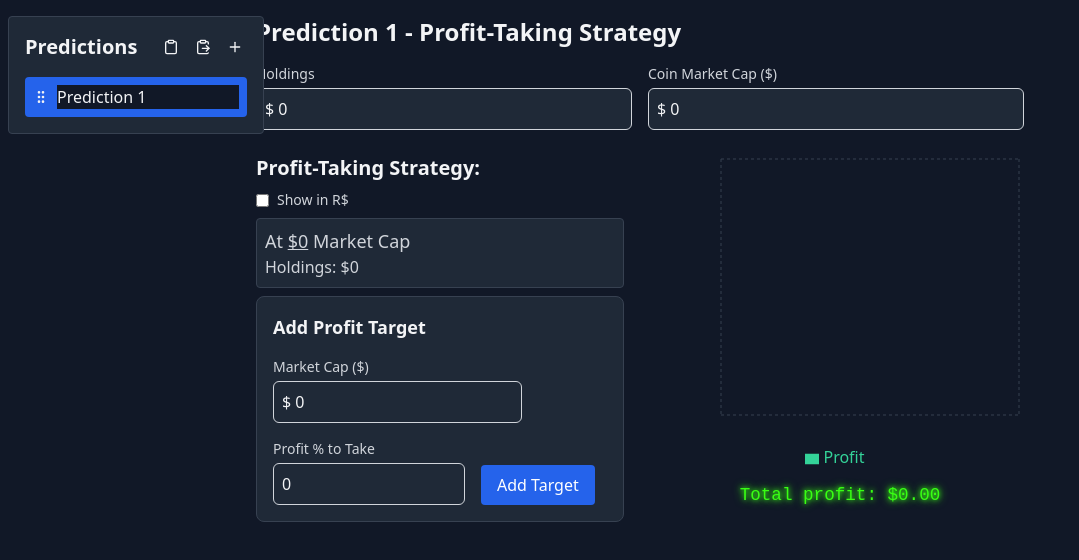
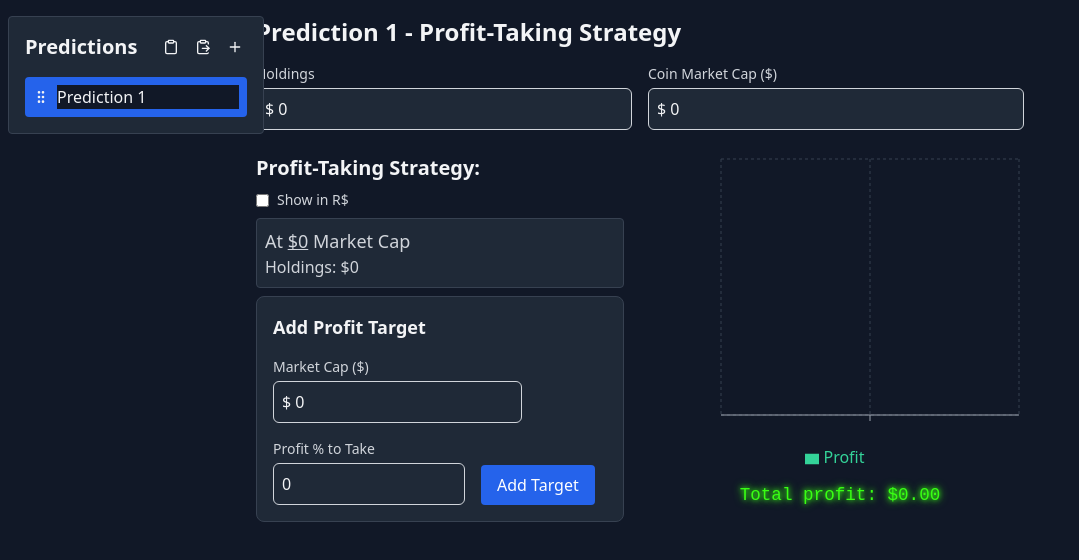
Before and after one commit to ps1312/coin-profit-taking, a React (Vite) app: page / in a window 1280 px wide. Shown: the top 560 px of the page, without its empty margins (0-1079 px from the left). Built offline with nearby package versions, Linux system fonts and the light colour scheme.

Commit message:
use context in chart

```diff
--- a/src/App.tsx
+++ b/src/App.tsx
@@ -1,14 +1,10 @@
-import { useContext } from "react"
 import { PredictionCharts } from "./components/PredictionCharts"
 import { MilestoneList } from "./components/MilestoneList"
 import { AddTargetForm } from "./components/AddTargetForm"
 import { Sidebar } from "./components/Sidebar/Sidebar"
 import { CoinDataForm } from "./components/CoinDataForm"
-import { PredictionsContext } from "./PredictionsContext"
 
 const App = () => {
-  const { sortedTargets } = useContext(PredictionsContext)
-
   return (
     <div className="py-4 bg-gray-900 text-gray-100 min-h-screen">
       <div className="flex">
@@ -28,7 +24,7 @@ const App = () => {
               <AddTargetForm />
             </div>
 
-            <PredictionCharts data={sortedTargets.slice(1)} />
+            <PredictionCharts />
           </div>
         </div>
       </div>
--- a/src/components/PredictionCharts.tsx
+++ b/src/components/PredictionCharts.tsx
@@ -8,20 +8,22 @@ import {
   Legend,
   ResponsiveContainer,
 } from "recharts"
-import { Milestone } from "../types"
 import { CRTTerminal } from "./CRTTerminal"
+import { useContext } from "react"
+import { PredictionsContext } from "../PredictionsContext"
 
-interface PredictionChartsProps {
-  data: Milestone[]
-}
+export const PredictionCharts = () => {
+  const { prediction } = useContext(PredictionsContext)
 
-export const PredictionCharts = ({ data }: PredictionChartsProps) => {
-  const formattedData = data.map((milestone) => ({
+  const formattedData = prediction.milestones.map((milestone) => ({
     ...milestone,
     profit: milestone.profit.toFixed(2),
   }))
 
-  const profitSum = data.reduce((acc, milestone) => acc + milestone.profit, 0)
+  const profitSum = prediction.milestones.reduce(
+    (acc, milestone) => acc + milestone.profit,
+    0
+  )
 
   return (
     <div className="w-1/2 space-y-8">
```
